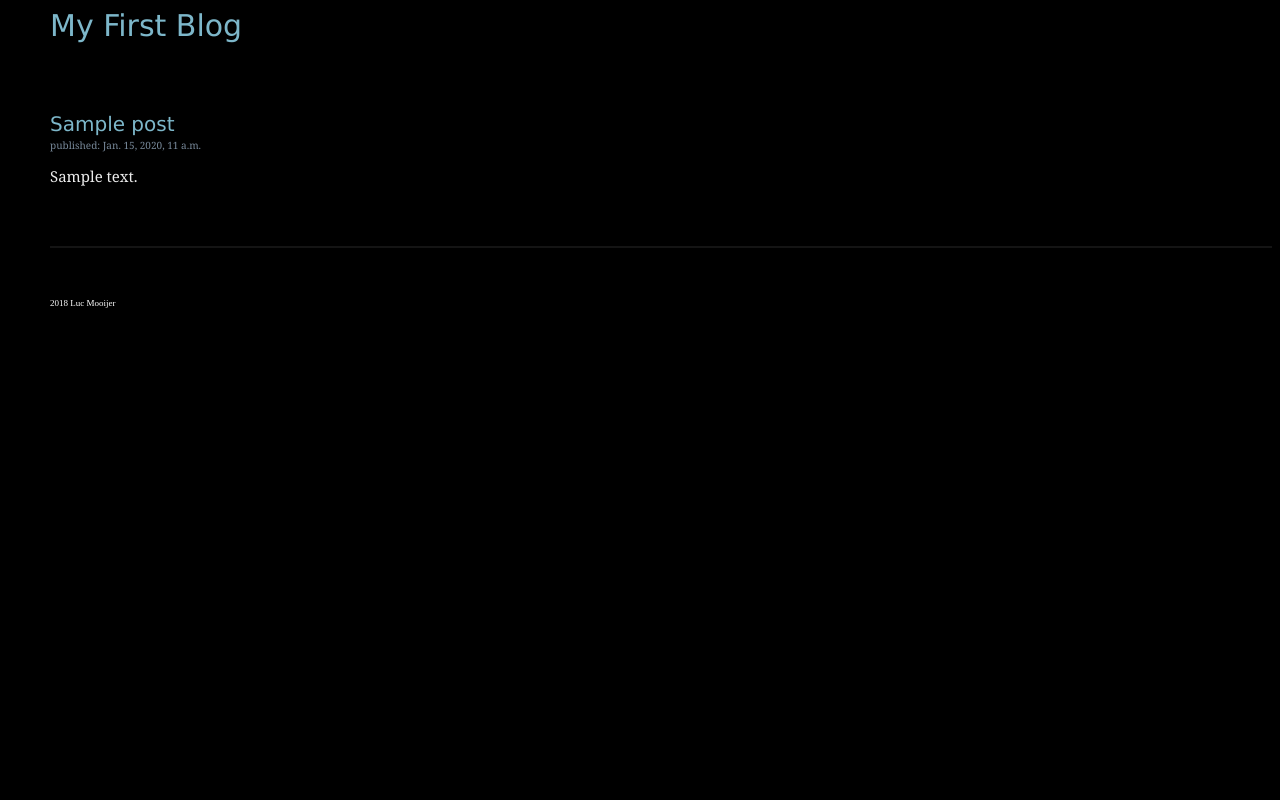
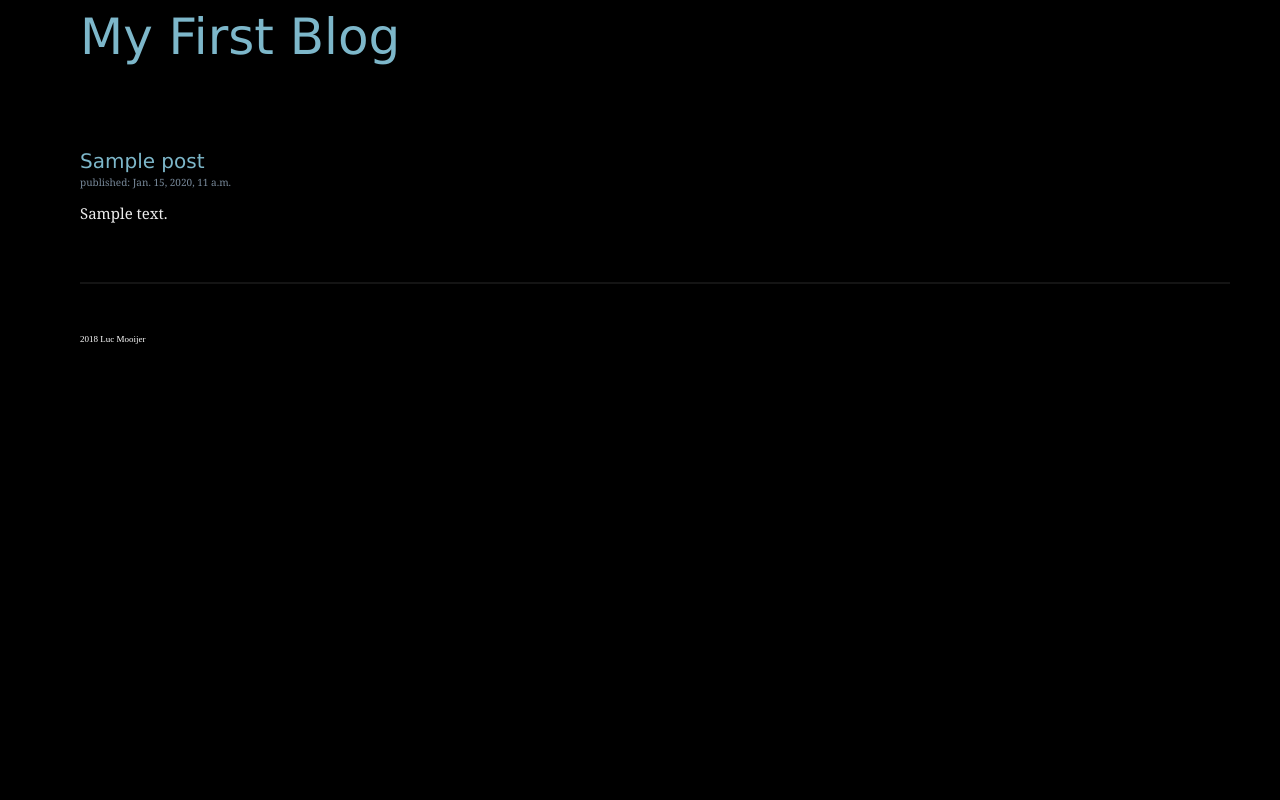
Before and after one commit to esclapyus/my-first-blog, a Django app: template blog/templates/blog/post_list.html in a window 1280 px wide. Run offline with Django 3.2, Linux system fonts and the light colour scheme; the template is opened without the code that fills it: values that come from a table or form of the project are taken from there, others are empty; tables that the repository leaves empty hold one stand-in row (values such as "Sample post").

```diff
--- a/blog/templates/blog/post_list.html
+++ b/blog/templates/blog/post_list.html
@@ -5,13 +5,14 @@
 head, body {
     background-color: black;
     color: white;
-    margin-left: 50px;
+    margin-left: 80px;
+    margin-right: 50px;
 
 }
 
 h1, h2, h3 {
     font-weight: normal;
-    font-size: 30px;
+    font-size: 50px;
     font-family: Verdana, Geneva, Tahoma, sans-serif;
 }
 
```
